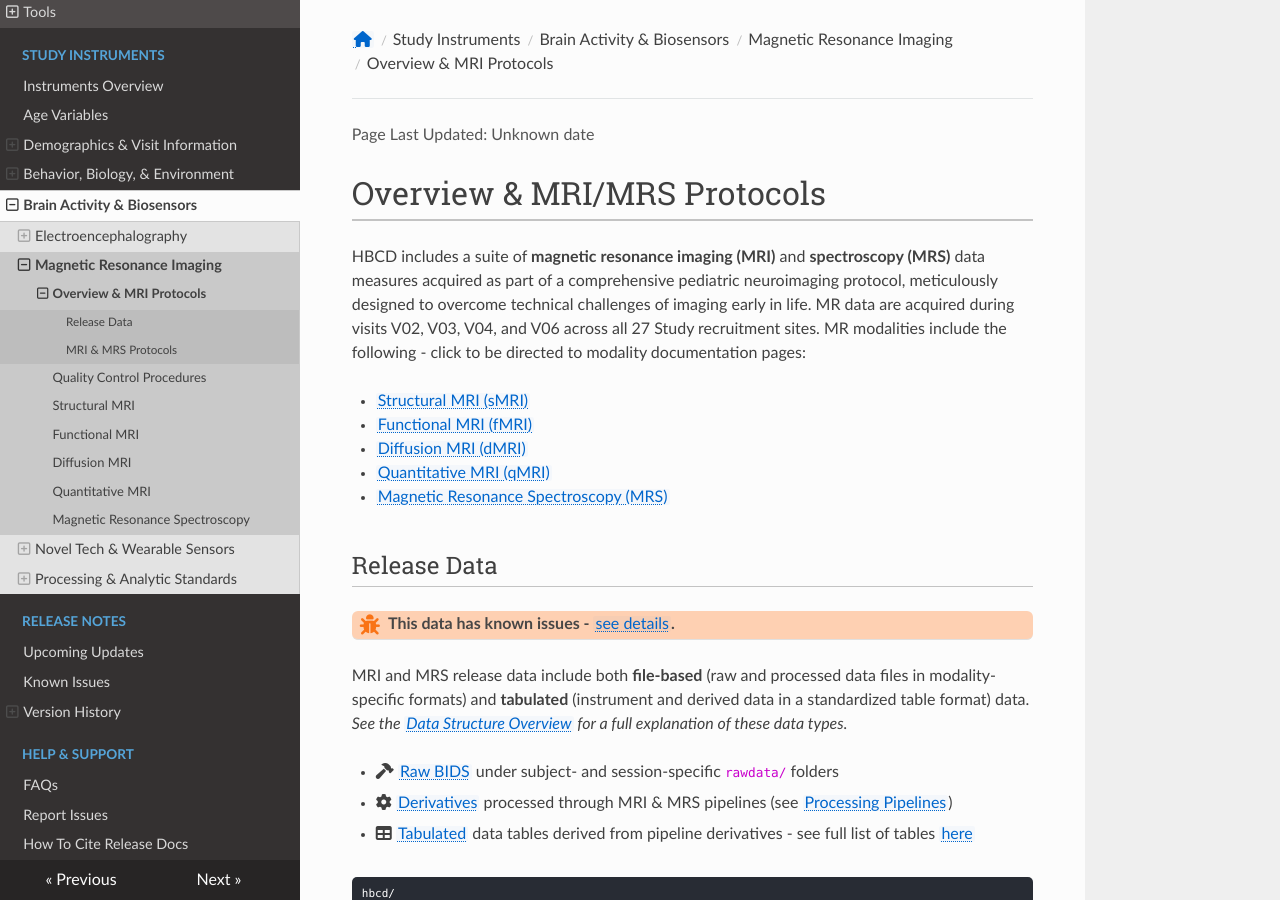
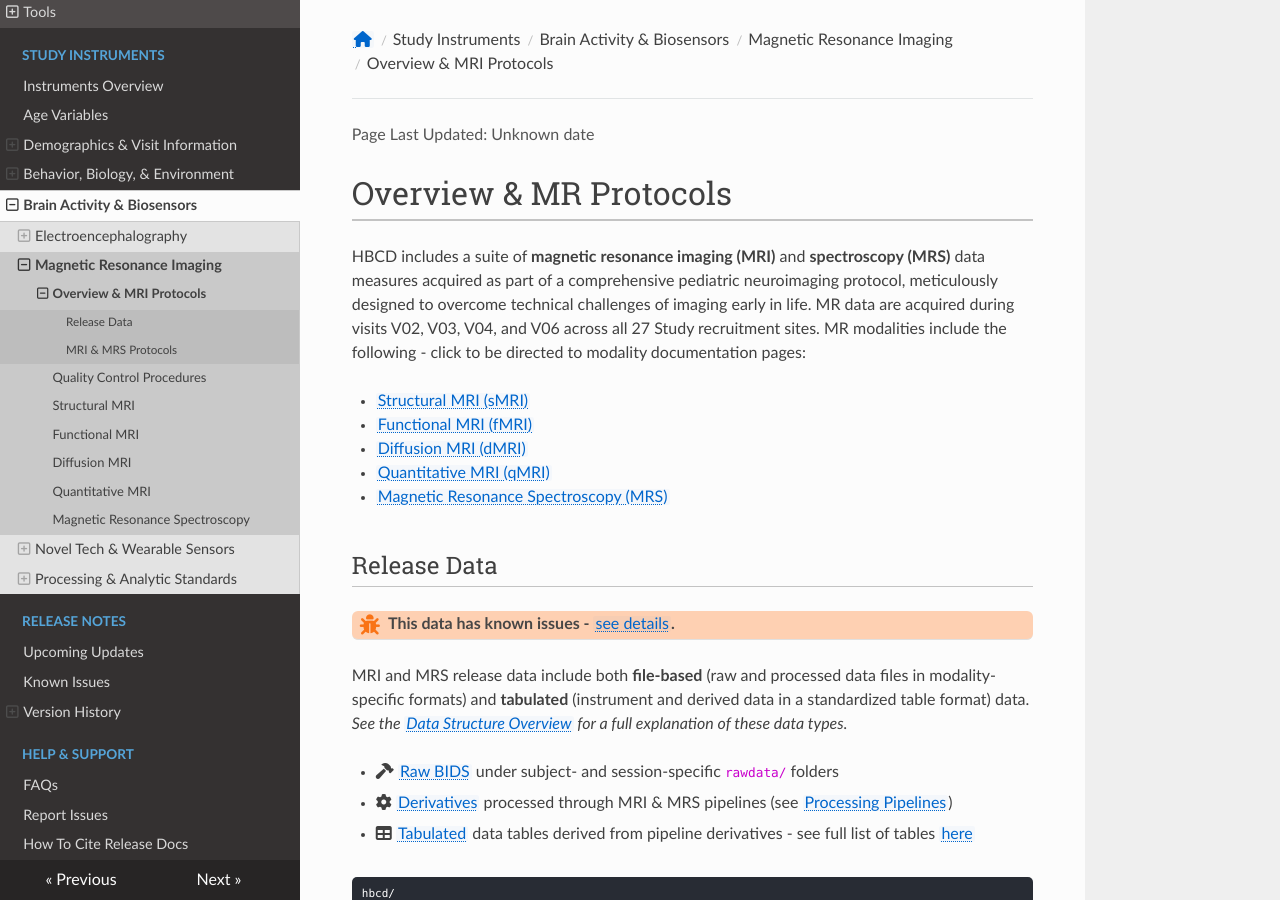
Before and after one commit to nbdc-datahub/hbcd-docs, an MkDocs documentation site: the page built from docs/instruments/mri/index.md, in a window 1280 px wide and 900 px high. Built offline with MkDocs 1.6.1, drawn with Linux system fonts in a browser that asks for light colours; nearby versions of some CDN libraries.

Commit message:
Update index.md

```diff
--- a/docs/instruments/mri/index.md
+++ b/docs/instruments/mri/index.md
@@ -1,5 +1,5 @@
 
-# Overview & MRI/MRS Protocols
+# Overview & MR Protocols
 
 HBCD includes a suite of **magnetic resonance imaging (MRI)** and **spectroscopy (MRS)** data measures acquired as part of a comprehensive pediatric neuroimaging protocol, meticulously designed to overcome technical challenges of imaging early in life. MR data are acquired during visits V02, V03, V04, and V06 across all 27 Study recruitment sites. MR modalities include the following - click to be directed to modality documentation pages:
 
```
